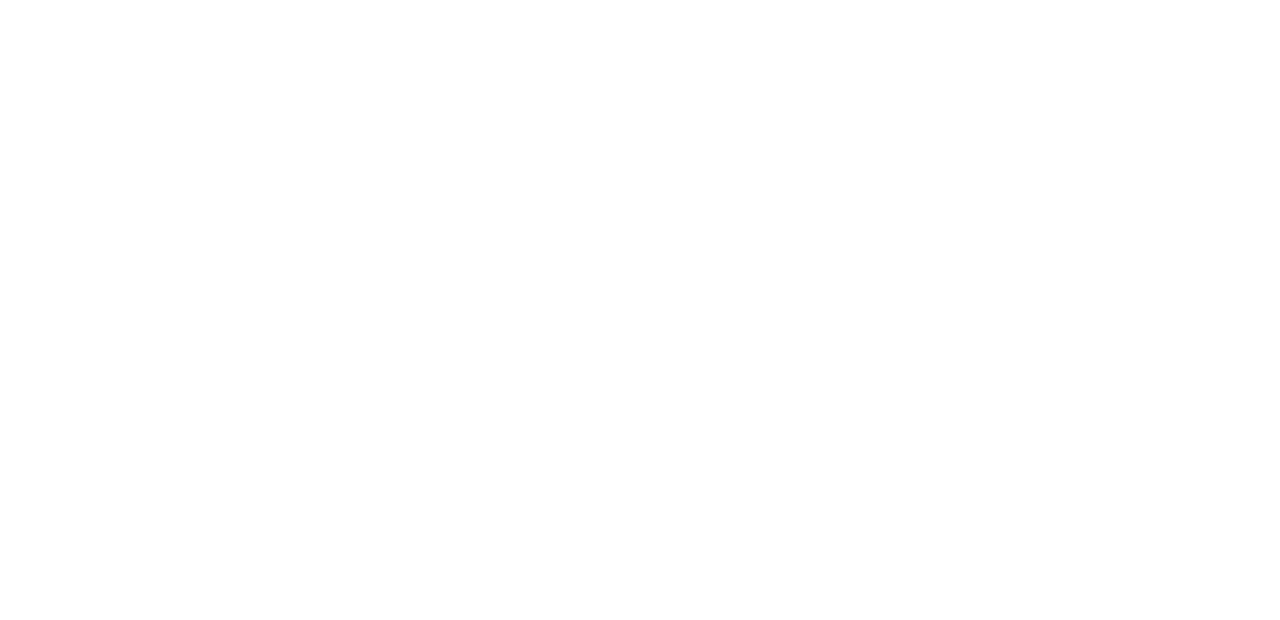
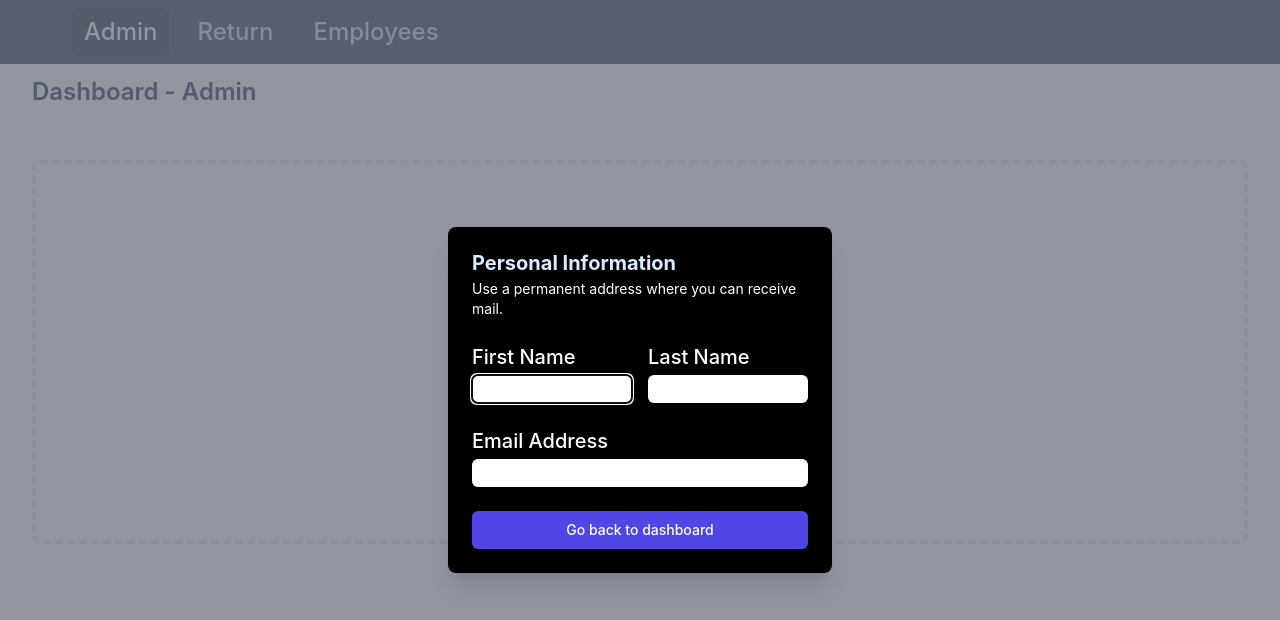
Before and after one commit to terryleechen/Tofu, a React (Create React App) app in the folder frontend/: page /admin/employees/edit in a window 1280 px wide. Before the commit this address had no page. Shown: the top 620 px of the page. Built offline with nearby package versions, Linux system fonts and the light colour scheme.

Commit message:
work on edit employee, got data to passed through

```diff
--- a/frontend/src/API_URI.tsx
+++ b/frontend/src/API_URI.tsx
@@ -1,3 +1,5 @@
 export const CARS_API = "http://127.0.0.1:8000/cars/";
 export const CAR_ID_API = "http://127.0.0.1:8000/cars/{id}?CarID=";
-export const EMPLOYEES_API = "http://127.0.0.1:8000/employees/";
+export const EMPLOYEES_API = "http://127.0.0.1:8000/employees/B001";
+export const EMPLOYEE_ID_API =
+  "http://127.0.0.1:8000/employee/{id}?EmployeeID=";
--- /dev/null
+++ b/frontend/src/Components/Admin/EditEmployee.tsx
@@ -0,0 +1,168 @@
+import { Fragment, useState, useEffect } from "react";
+import { Dialog, Transition } from "@headlessui/react";
+import { CheckIcon } from "@heroicons/react/24/outline";
+
+type Employee = {
+  BranchID: string;
+  FirstName: string;
+  LastName: string;
+  HireDate: string;
+  Address: string;
+  City: string;
+  DOB: string;
+  Email: string;
+  EmployeeID: string;
+  PostalCod: string;
+  Province: string;
+  Supervisor: boolean;
+};
+
+function EditEmployee({ employee }: { employee: Employee }) {
+  const [open, setOpen] = useState(true);
+  const [tempEmployee, setTempEmployee] = useState<Employee>(employee);
+
+  useEffect(() => {
+    setTempEmployee(employee);
+  }, [employee]);
+
+  {
+    /* START ON CHANGE SECTION */
+  }
+  const handleFirstNameChange = (e: any) => {
+    console.log(e.target.value);
+    setTempEmployee({ ...tempEmployee, FirstName: e.target.value });
+  };
+
+  const handleLastNameChange = (e: any) => {
+    console.log(e.target.value);
+    setTempEmployee({ ...tempEmployee, LastName: e.target.value });
+  };
+
+  const handleEmailChange = (e: any) => {
+    console.log(e.target.value);
+    setTempEmployee({ ...tempEmployee, Email: e.target.value });
+  };
+  {
+    /* END ON CHANGE SECTION */
+  }
+
+  return (
+    <Transition.Root show={open} as={Fragment}>
+      <Dialog as="div" className="relative z-10" onClose={setOpen}>
+        <Transition.Child
+          as={Fragment}
+          enter="ease-out duration-300"
+          enterFrom="opacity-0"
+          enterTo="opacity-100"
+          leave="ease-in duration-200"
+          leaveFrom="opacity-100"
+          leaveTo="opacity-0"
+        >
+          <div className="fixed inset-0 bg-gray-500 bg-opacity-75 transition-opacity" />
+        </Transition.Child>
+
+        <div className="fixed inset-0 z-10 overflow-y-auto">
+          <div className="flex min-h-full items-end justify-center p-4 text-center sm:items-center sm:p-0">
+            <Transition.Child
+              as={Fragment}
+              enter="ease-out duration-300"
+              enterFrom="opacity-0 translate-y-4 sm:translate-y-0 sm:scale-95"
+              enterTo="opacity-100 translate-y-0 sm:scale-100"
+              leave="ease-in duration-200"
+              leaveFrom="opacity-100 translate-y-0 sm:scale-100"
+              leaveTo="opacity-0 translate-y-4 sm:translate-y-0 sm:scale-95"
+            >
+              <Dialog.Panel className="relative transform overflow-hidden rounded-lg bg-black px-4 pt-5 pb-4 text-left shadow-xl transition-all sm:my-8 sm:w-full sm:max-w-sm sm:p-6">
+                <div>
+                  <div>
+                    <h3 className="text-xl font-bold leading-6 text-blue-100">
+                      Personal Information
+                    </h3>
+                    <p className="mt-1 text-sm text-white">
+                      Use a permanent address where you can receive mail.
+                    </p>
+                  </div>
+                  <div className="mt-6 grid grid-cols-1 gap-y-6 gap-x-4 sm:grid-cols-6">
+                    {/* FIRST NAME */}
+                    <div className="sm:col-span-3">
+                      <label
+                        htmlFor="first-name"
+                        className="block text-xl font-medium text-white"
+                      >
+                        First Name
+                      </label>
+                      <div className="mt-1">
+                        <input
+                          type="text"
+                          name="first-name"
+                          id="first-name"
+                          value={tempEmployee.FirstName}
+                          onChange={handleFirstNameChange}
+                          autoComplete="given-name"
+                          className="block w-full rounded-md border-gray-300 shadow- focus:border-indigo-500 focus:ring-indigo-500 text-xl"
+                        />
+                      </div>
+                    </div>
+
+                    {/* LAST NAME */}
+                    <div className="sm:col-span-3">
+                      <label
+                        htmlFor="last-name"
+                        className="block text-xl font-medium text-white"
+                      >
+                        Last Name
+                      </label>
+                      <div className="mt-1">
+                        <input
+                          type="text"
+                          name="last-name"
+                          id="last-name"
+                          value={tempEmployee.LastName}
+                          onChange={handleLastNameChange}
+                          autoComplete="given-name"
+                          className="block w-full rounded-md border-gray-300 shadow- focus:border-indigo-500 focus:ring-indigo-500 text-xl"
+                        />
+                      </div>
+                    </div>
+
+                    {/* EMAIL */}
+                    <div className="sm:col-span-6">
+                      <label
+                        htmlFor="email"
+                        className="block text-xl font-medium text-white"
+                      >
+                        Email Address
+                      </label>
+                      <div className="mt-1">
+                        <input
+                          type="email"
+                          name="email"
+                          id="email"
+                          value={tempEmployee.Email}
+                          onChange={handleEmailChange}
+                          autoComplete="email"
+                          className="block w-full rounded-md border-gray-300 shadow- focus:border-indigo-500 focus:ring-indigo-500 text-xl"
+                        />
+                      </div>
+                    </div>
+                  </div>
+                </div>
+
+                <div className="mt-5 sm:mt-6">
+                  <button
+                    type="button"
+                    className="inline-flex w-full justify-center rounded-md border border-transparent bg-indigo-600 px-4 py-2 text-base font-medium text-white shadow-sm hover:bg-indigo-700 focus:outline-none focus:ring-2 focus:ring-indigo-500 focus:ring-offset-2 sm:text-sm"
+                    onClick={() => setOpen(false)}
+                  >
+                    Go back to dashboard
+                  </button>
+                </div>
+              </Dialog.Panel>
+            </Transition.Child>
+          </div>
+        </div>
+      </Dialog>
+    </Transition.Root>
+  );
+}
+export default EditEmployee;
--- a/frontend/src/Components/Admin/ListEmployees.tsx
+++ b/frontend/src/Components/Admin/ListEmployees.tsx
@@ -1,6 +1,7 @@
 import React, { useEffect, useState } from "react";
 import axios from "axios";
-import { EMPLOYEES_API } from "../../API_URI";
+import { useNavigate } from "react-router-dom";
+import { EMPLOYEES_API, EMPLOYEE_ID_API } from "../../API_URI";
 
 type Employee = {
   BranchID: string;
@@ -17,15 +18,26 @@
   Supervisor: boolean;
 };
 
-function ListEmployee() {
+function ListEmployee({ setEmployee }: { setEmployee: any }) {
   const [employees, setEmployees] = useState<Employee[]>([] as Employee[]);
+  const navigate = useNavigate();
 
   useEffect(() => {
     axios.get(EMPLOYEES_API).then((res) => {
-      console.log(res.data);
       setEmployees(res.data);
     });
   }, []);
+
+  const handleClick = (event: any) => {
+    event.preventDefault();
+    //console.log(EMPLOYEE_ID_API + event.target.children[0].innerHTML);
+    axios
+      .get(EMPLOYEE_ID_API + event.target.children[0].innerHTML)
+      .then((res) => {
+        setEmployee(res.data);
+        navigate("/admin/employees/edit");
+      });
+  };
   return (
     <>
       <div className="border-b border-gray-200 bg-white px-4 py-5 sm:px-6">
@@ -100,10 +112,12 @@
                 <td className="relative whitespace-nowrap py-4 pl-3 pr-4 text-right text-sm font-medium sm:pr-6">
                   {/** edit button */}
                   <a
-                    href="#"
+                    // this makes edit text clickable
+                    href="/admin/employees/edit"
                     className="text-indigo-600 hover:text-indigo-900 text-xl"
+                    onClick={handleClick}
                   >
-                    Edit<span className="sr-only">, {employee.FirstName}</span>
+                    Edit<span className="sr-only">{employee.EmployeeID}</span>
                   </a>
                 </td>
               </tr>
--- a/frontend/src/Components/Layout/Dashboard.tsx
+++ b/frontend/src/Components/Layout/Dashboard.tsx
@@ -1,18 +1,16 @@
 import { Fragment } from "react";
 import { Disclosure, Menu, Transition } from "@headlessui/react";
-import ListEmployee from "../Admin/ListEmployees";
 import { Outlet } from "react-router-dom";
 
+import EditEmployee from "../Admin/EditEmployee";
 function classNames(...classes: any) {
   return classes.filter(Boolean).join(" ");
 }
 
 const navigation = [
   { name: "Admin", href: "/admin", current: true },
+  { name: "Return", href: "#123", current: false },
   { name: "Employees", href: "/admin/employees", current: false },
-  { name: "???", href: "#", current: false },
-  { name: "??", href: "#", current: false },
-  { name: "??", href: "#", current: false },
 ];
 
 function Dashboard() {
--- a/frontend/src/Router.tsx
+++ b/frontend/src/Router.tsx
@@ -1,15 +1,46 @@
 import { Routes, Route, Navigate } from "react-router-dom";
+import React, { useEffect, useState } from "react";
+
+import EditEmployee from "./Components/Admin/EditEmployee";
 
 import ListEmployees from "./Components/Admin/ListEmployees";
 import Dashboard from "./Components/Layout/Dashboard";
+
+type Employee = {
+  BranchID: string;
+  FirstName: string;
+  LastName: string;
+  HireDate: string;
+  Address: string;
+  City: string;
+  DOB: string;
+  Email: string;
+  EmployeeID: string;
+  PostalCod: string;
+  Province: string;
+  Supervisor: boolean;
+};
+
 function Router() {
+  const [employee, setEmployee] = useState<Employee>({} as Employee);
+
   return (
     <div>
       <Routes>
         <Route path="/admin" element={<Dashboard />}>
+          <Route
+            path="/admin/employees/"
+            element={<ListEmployees setEmployee={setEmployee} />}
+          />
+
+          {employee && (
+            <Route
+              path="/admin/employees/edit"
+              element={<EditEmployee employee={employee} />}
+            />
+          )}
+
           {/* <Route path="/admin" element={<Dashboard />} /> */}
-
-          <Route path="/admin/employees" element={<ListEmployees />} />
         </Route>
       </Routes>
     </div>
```
Also changed, not shown: 2 other files (tests, documents, lock files or other folders).
